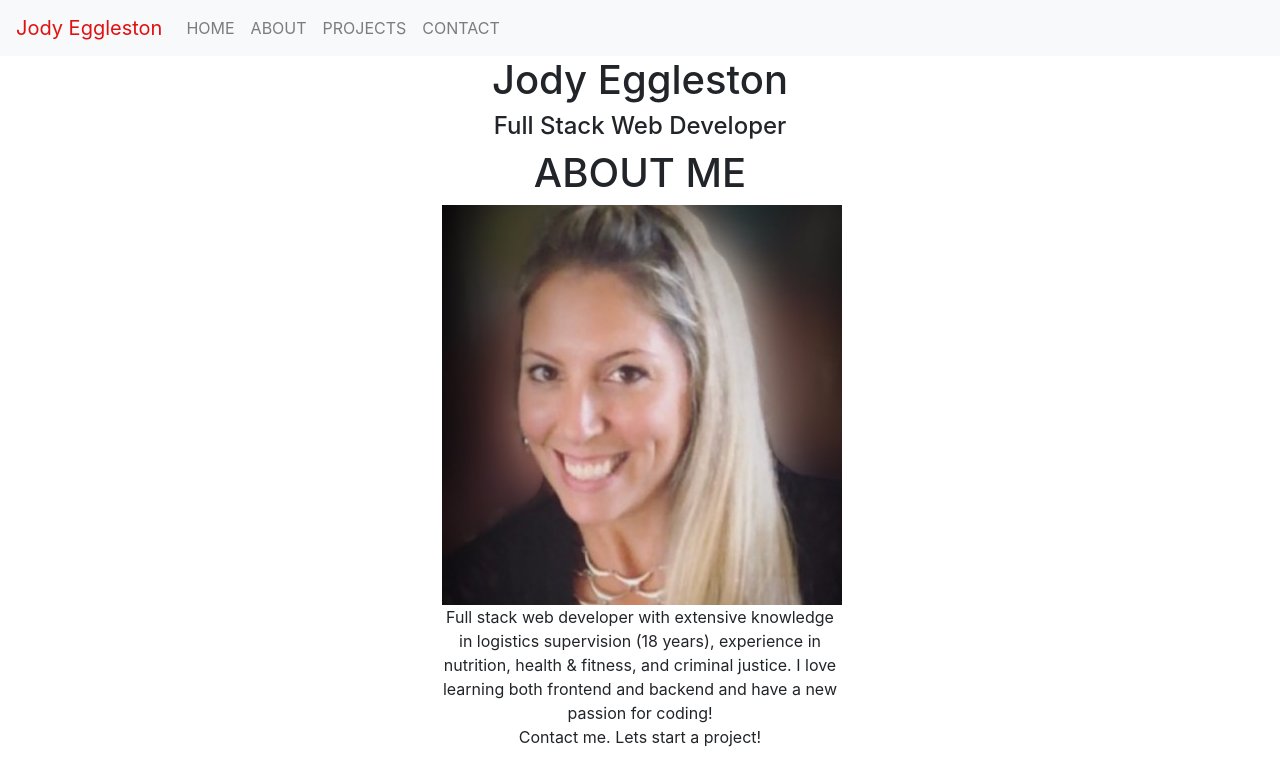
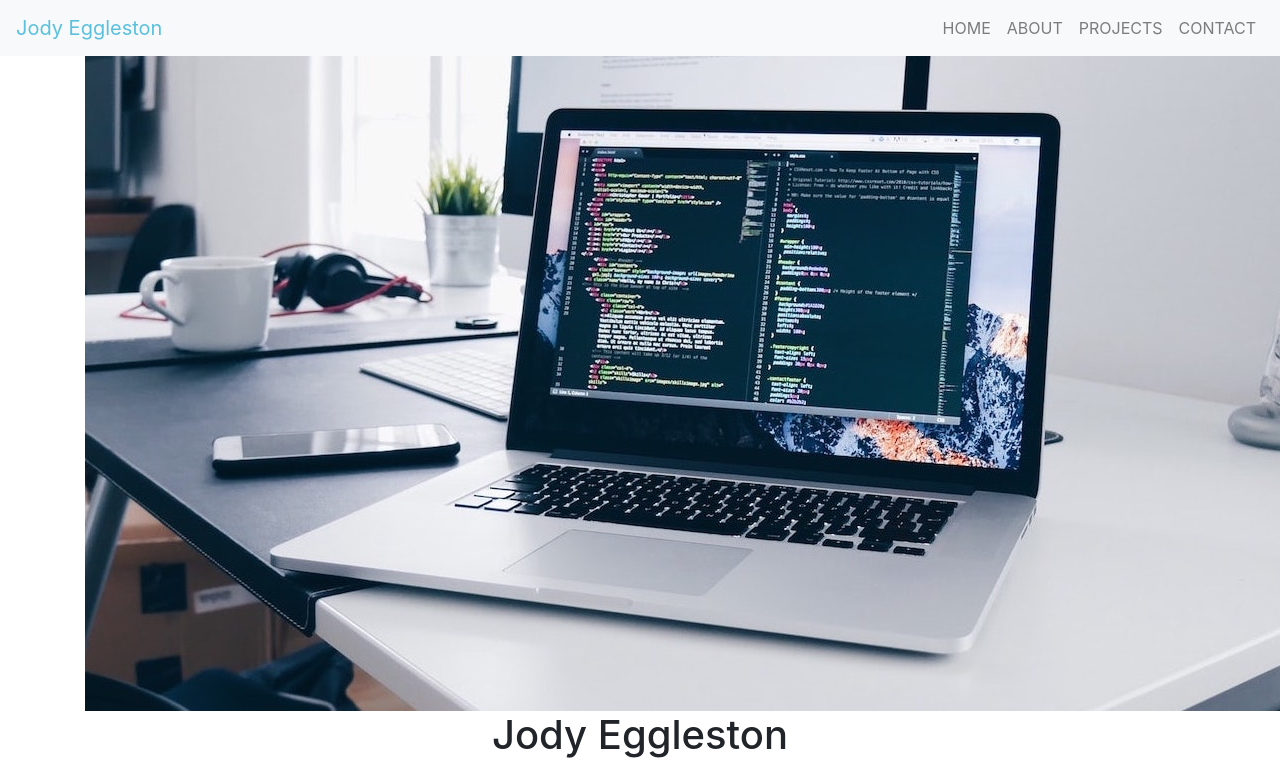
Before and after one commit to jmeggles/Portfolio, a React (Create React App) app in the folder client/: page / in a window 1280 px wide. Shown: the top 763 px of the page. Built offline with nearby package versions, Linux system fonts and the light colour scheme.

Commit message:
added banner image

```diff
--- a/client/src/components/About/About.jsx
+++ b/client/src/components/About/About.jsx
@@ -12,7 +12,7 @@ const About = () => {
         <Row>
           <Col>
             <img src={Mypic} alt="Profile pic of Jody Eggleston" />
-            <p>
+            <p className="aboutText">
               Full stack web developer with extensive knowledge in logistics
               supervision (18 years), experience in nutrition, health & fitness,
               and criminal justice. I love learning both frontend and backend
--- a/client/src/components/About/style.css
+++ b/client/src/components/About/style.css
@@ -1,3 +1,8 @@
 .aboutContainer {
     text-align: center !important;
+    margin-bottom: 3em;
 }
+
+.aboutText {
+    margin-top: 1.5em;
+}
--- a/client/src/components/Banner/Banner.jsx
+++ b/client/src/components/Banner/Banner.jsx
@@ -1,14 +1,19 @@
 import React, { Fragment } from "react";
 import { Container } from "react-bootstrap";
+import BannerJumbo from "../../assets/images/laptopBanner.jpg";
 import "./style.css";
+
 
 // stateless since this info will not likely change
 const Banner = () => {
   return (
     <Fragment>
-      <Container className="bannerContainer">
+      <Container className="bannerContainer overlay">
+        <div>
+        <img className="bannerImage" src={BannerJumbo} alt="laptop on a table" />
         <h1>Jody Eggleston</h1>
         <h4>Full Stack Web Developer</h4>
+        </div>
       </Container>
     </Fragment>
   );
--- a/client/src/components/Banner/style.css
+++ b/client/src/components/Banner/style.css
@@ -1,3 +1,13 @@
 .bannerContainer {
-    text-align: center;
+  text-align: center;
+  margin-bottom: 3em;
 }
+
+.bannerImage {
+  /* position: fixed; */
+  min-height: 650px;
+  background-attachment: fixed;
+  background-position: center;
+  background-repeat: no-repeat;
+  background-size: cover;
+}
--- a/client/src/components/Navigation/Navigation.jsx
+++ b/client/src/components/Navigation/Navigation.jsx
@@ -12,7 +12,8 @@ class Navigation extends Component {
           </Navbar.Brand>
           <Navbar.Toggle aria-controls="basic-navbar-nav" />
           <Navbar.Collapse id="basic-navbar-nav">
-            <Nav className="mr-auto">
+            {/* ml-auto moves nav links to the right */}
+            <Nav className="ml-auto">
               <Nav.Link href="#home">HOME</Nav.Link>
               <Nav.Link href="#about">ABOUT</Nav.Link>
               <Nav.Link href="#projects">PROJECTS</Nav.Link>
--- a/client/src/components/Navigation/style.css
+++ b/client/src/components/Navigation/style.css
@@ -1,5 +1,4 @@
 #homePageName {
     /* navbar name uppder left */
-    color: #e01111;
-
+    color: #5bc0de;
 }
--- a/client/src/pages/NoMatch.js
+++ b/client/src/pages/NoMatch.js
@@ -6,9 +6,9 @@ class NoMatch extends Component {
       <Fragment>
         {/* React.Fragment also provides a component for rendering multiple elements without a div wrapper. */}
         {/* <> </> can also be used in place of Fragment or div  */}
-                <h1 className="noMatch-h1">404 | PAGE NOT FOUND</h1>
+        <h1 className="noMatch-h1">OOPSY | 404 | PAGE NOT FOUND</h1>
       </Fragment>
-        )
+    );
   }
 }
 
```
Also changed, not shown: client/src/assets/images/laptopBanner.jpg (added). Lines whose indentation alone changed are shown as unchanged.
